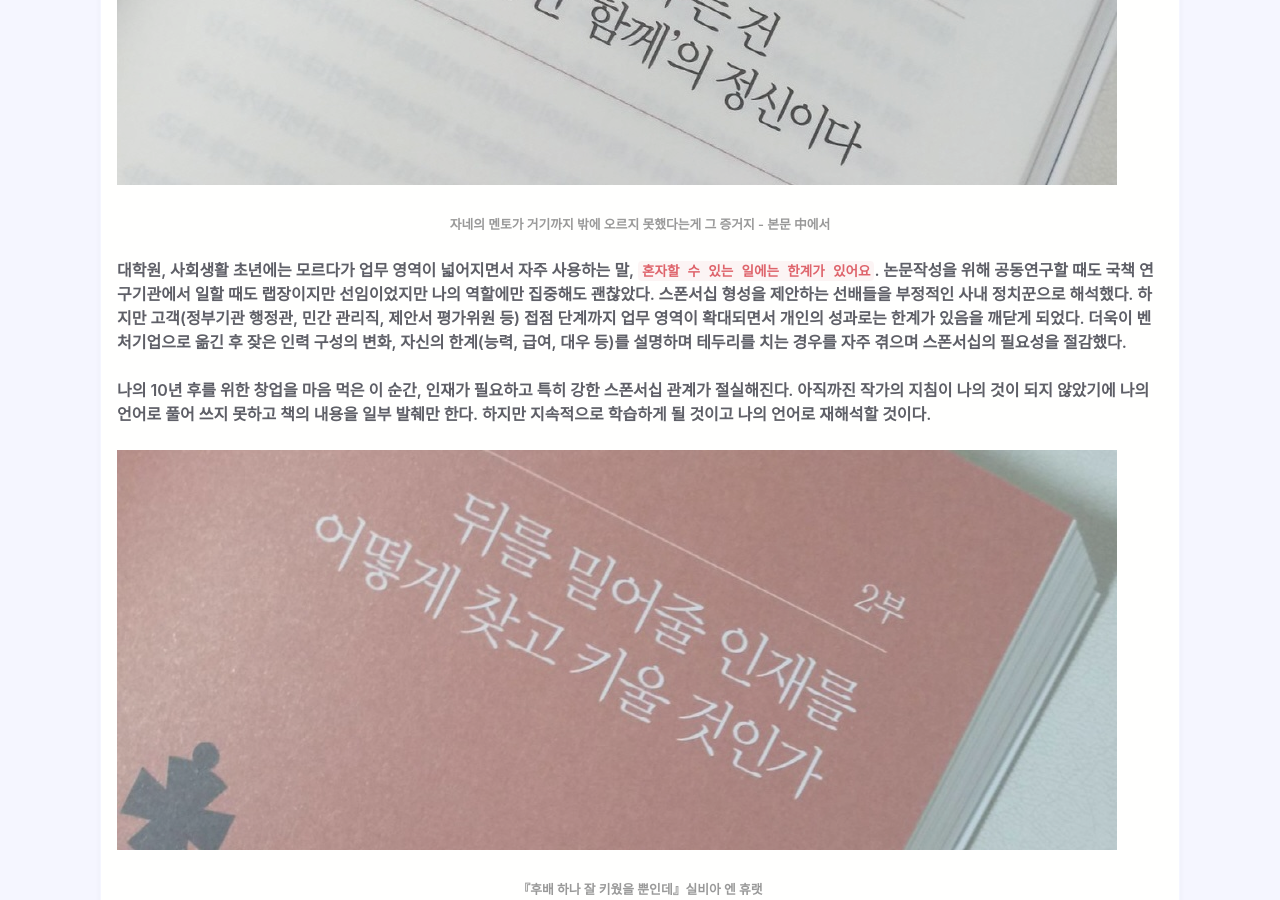
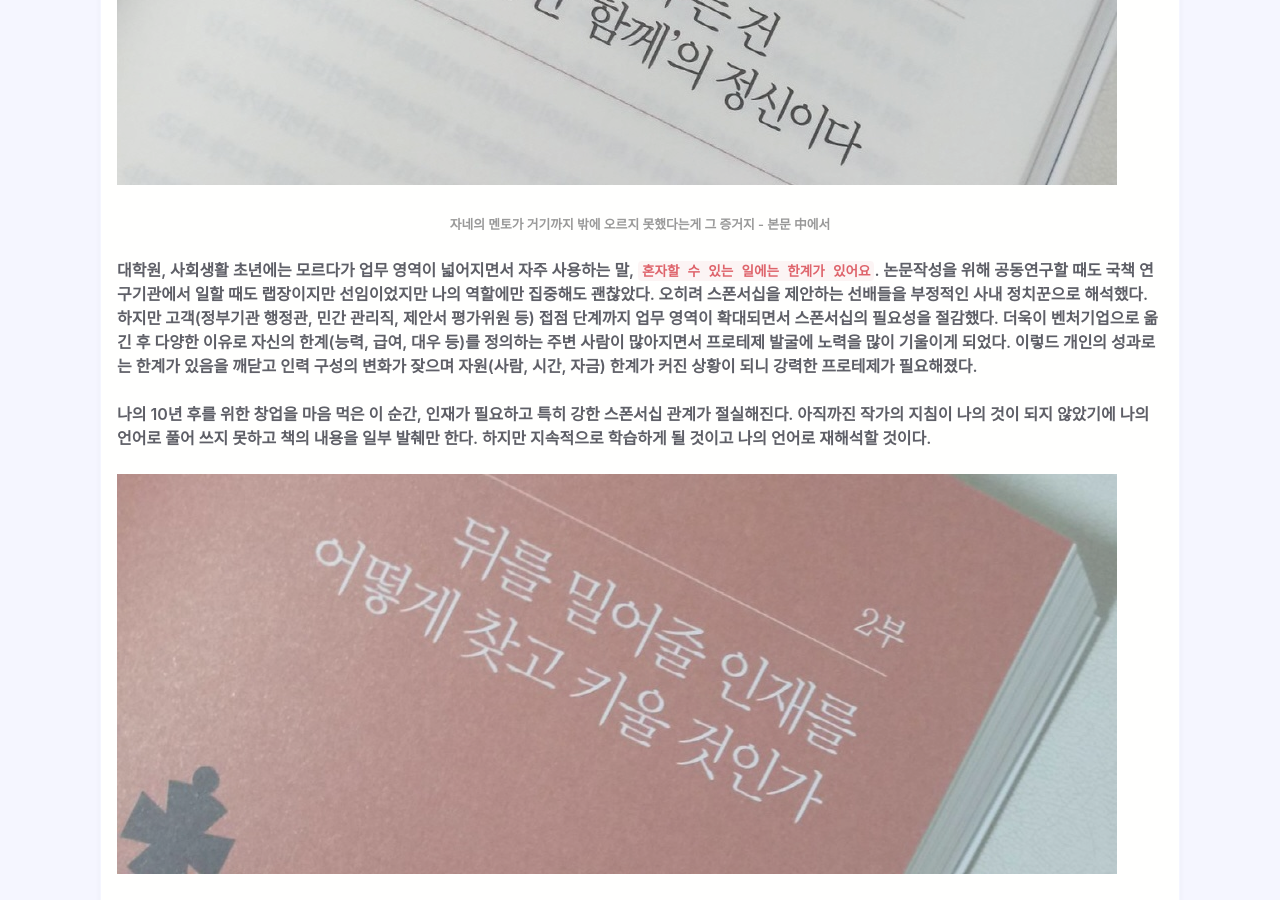
Before and after one commit to ontime-git/ontime-git.github.io, a Jekyll site: the page built from _posts/trace/2021-03-03-The-Sponsor-Effect.md, in a window 1280 px wide and 900 px high, scrolled down 1228 px. Built offline with Jekyll 4.4.1, drawn with Linux system fonts in a browser that asks for light colours; nearby versions of some CDN libraries; some web fonts are replaced; comment, search, counter and statistics services are not loaded.

Commit message:
Update 2021-03-03-The-Sponsor-Effect.md

```diff
--- a/_posts/trace/2021-03-03-The-Sponsor-Effect.md
+++ b/_posts/trace/2021-03-03-The-Sponsor-Effect.md
@@ -22,7 +22,7 @@ published: true
 <p style="color:gray; font-size:80%; text-align:center;">자네의 멘토가 거기까지 밖에 오르지 못했다는게 그 증거지 - 본문 中에서</p>
 
 
-대학원, 사회생활 초년에는 모르다가 업무 영역이 넓어지면서 자주 사용하는 말, `혼자할 수 있는 일에는 한계가 있어요`. 논문작성을 위해 공동연구할 때도 국책 연구기관에서 일할 때도 랩장이지만 선임이었지만 나의 역할에만 집중해도 괜찮았다. 스폰서십 형성을 제안하는 선배들을 부정적인 사내 정치꾼으로 해석했다. 하지만 고객(정부기관 행정관, 민간 관리직, 제안서 평가위원 등) 접점 단계까지 업무 영역이 확대되면서 개인의 성과로는 한계가 있음을 깨닫게 되었다. 더욱이 벤처기업으로 옮긴 후 잦은 인력 구성의 변화, 자신의 한계(능력, 급여, 대우 등)를 설명하며 테두리를 치는 경우를 자주 겪으며 스폰서십의 필요성을 절감했다.
+대학원, 사회생활 초년에는 모르다가 업무 영역이 넓어지면서 자주 사용하는 말, `혼자할 수 있는 일에는 한계가 있어요`. 논문작성을 위해 공동연구할 때도 국책 연구기관에서 일할 때도 랩장이지만 선임이었지만 나의 역할에만 집중해도 괜찮았다. 오히려 스폰서십을 제안하는 선배들을 부정적인 사내 정치꾼으로 해석했다. 하지만 고객(정부기관 행정관, 민간 관리직, 제안서 평가위원 등) 접점 단계까지 업무 영역이 확대되면서 스폰서십의 필요성을 절감했다. 더욱이 벤처기업으로 옮긴 후 다양한 이유로 자신의 한계(능력, 급여, 대우 등)를 정의하는 주변 사람이 많아지면서 프로테제 발굴에 노력을 많이 기울이게 되었다. 이렇드 개인의 성과로는 한계가 있음을 깨닫고 인력 구성의 변화가 잦으며 자원(사람, 시간, 자금) 한계가 커진 상황이 되니 강력한 프로테제가 필요해졌다.
 
 나의 10년 후를 위한 창업을 마음 먹은 이 순간, 인재가 필요하고 특히 강한 스폰서십 관계가 절실해진다. 아직까진 작가의 지침이 나의 것이 되지 않았기에 나의 언어로 풀어 쓰지 못하고 책의 내용을 일부 발췌만 한다. 하지만 지속적으로 학습하게 될 것이고 나의 언어로 재해석할 것이다.
 
```
